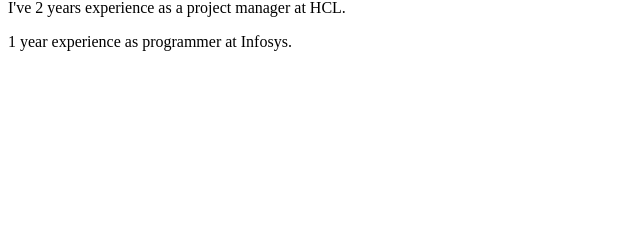
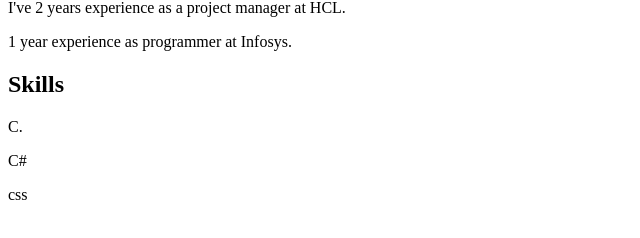
Before and after one commit to abhibesoya/abhibesoya, a plain HTML site: page Experience2.html in a window 1280 px wide. Shown: the part 262-500 px from the top of the page, without its empty margins (0-640 px from the left). Drawn offline with Linux system fonts and the light colour scheme.

Commit message:
updated member2 profile

```diff
--- a/Experience2.html
+++ b/Experience2.html
@@ -10,5 +10,9 @@
 <h1>Experience</h1>
 <p>I've 2 years experience as a project manager at HCL. </p>
 <p>1 year experience as programmer at Infosys.</p>
+<h2>Skills</h2>
+<p>C.</p>
+<p>C#</p>
+<p>css</p>
 </body>
 </html>
```
